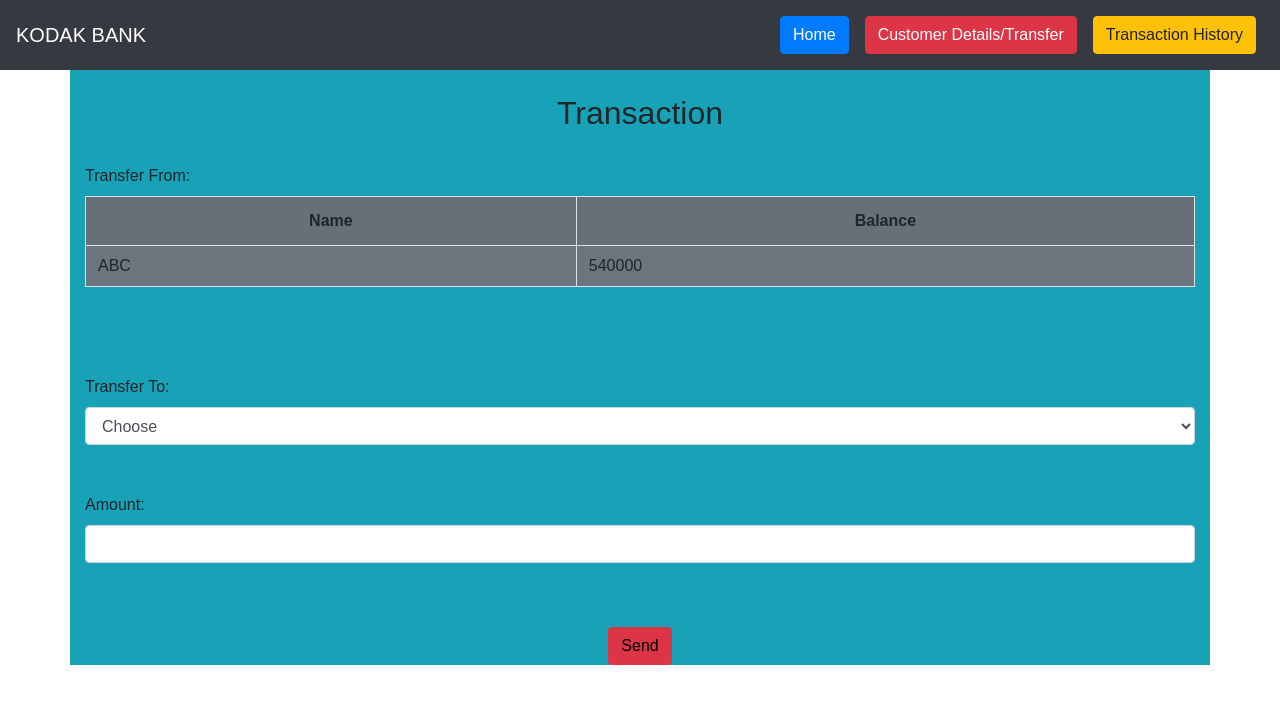
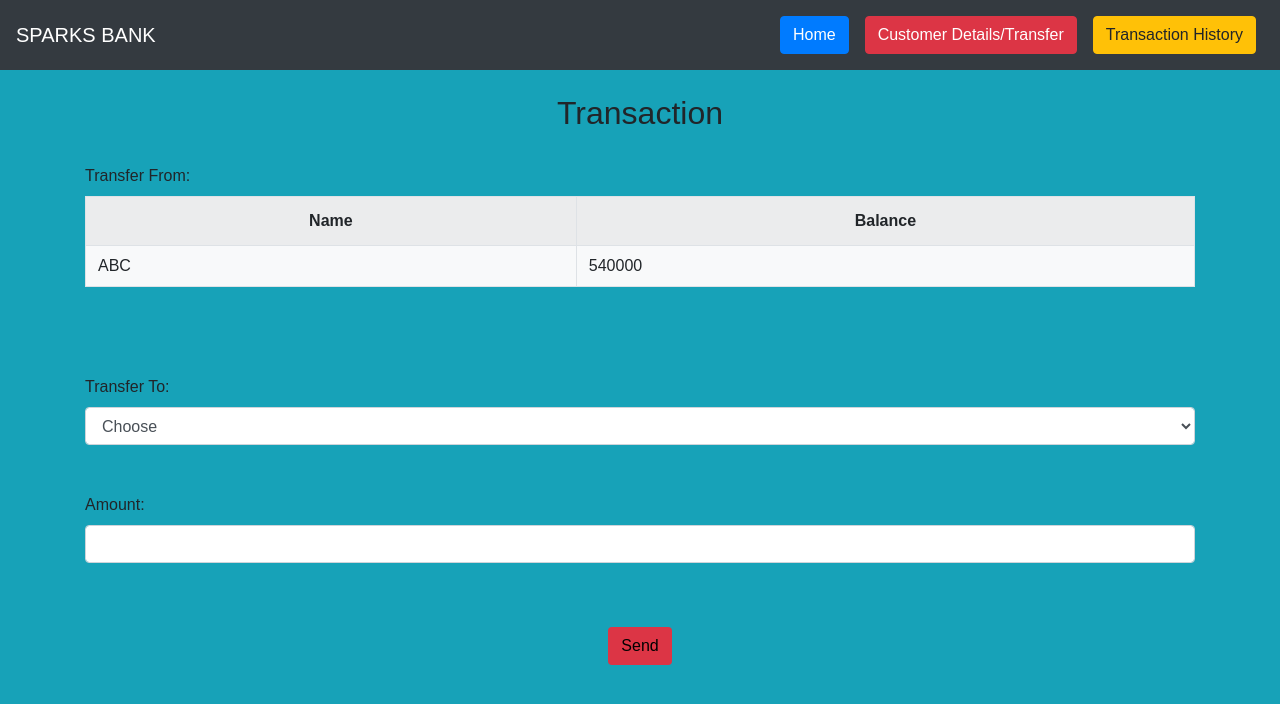
Before and after one commit to snic82/Basic-Banking-System, a PHP site: page /sendMoney.php?id=1 in a window 1280 px wide. Shown: the top 704 px of the page. Run offline with PHP 8.4, Linux system fonts and the light colour scheme; data comes from the database, SQL or seed files in the repository.

Commit message:
Banking System
Banking System

```diff
--- a/index.php
+++ b/index.php
@@ -7,7 +7,7 @@
     <link rel="stylesheet" type="text/css" href="css/style.css">
     <title>Basic Banking System</title>
   </head>
-<body>
+<body class="bg-info">
 
 <nav class="navbar navbar-expand-md navbar-dark bg-dark">
       <a class="navbar-brand" href="index.php">SPARKS BANK</a>
--- a/sendMoney.php
+++ b/sendMoney.php
@@ -77,10 +77,10 @@ if(isset($_POST['submit']))
     <link rel="stylesheet" type="text/css" href="css/style.css">
 </head>
 
-<body>
+<body class="bg-info">
 
 <nav class="navbar navbar-expand-md navbar-dark bg-dark">
-      <a class="navbar-brand" href="index.php">KODAK BANK</a>
+      <a class="navbar-brand" href="index.php">SPARKS BANK</a>
       <div class="collapse navbar-collapse" id="collapsibleNavbar">
             <ul class="navbar-nav ml-auto">
               <li class="nav-item">
@@ -112,7 +112,7 @@ if(isset($_POST['submit']))
             <form method="post" name="tcredit"><br>
         <div>
         <label>Transfer From:</label>
-            <table class="table table-striped table-condensed table-bordered bg-secondary">
+            <table class="table table-striped table-condensed table-bordered bg-light">
                 <tr>
                     <th class="text-center">Name</th>
                     <th class="text-center">Balance</th>
--- a/transactionhistory.php
+++ b/transactionhistory.php
@@ -8,7 +8,7 @@
     <link rel="stylesheet" type="text/css" href="css/style.css">
 </head>
 
-<body>
+<body class="bg-info">
 
 <nav class="navbar navbar-expand-md navbar-dark bg-dark">
       <a class="navbar-brand" href="index.php">SPARKS BANK</a>
--- a/transfermoney.php
+++ b/transfermoney.php
@@ -7,7 +7,7 @@
     <link rel="stylesheet" href="https://maxcdn.bootstrapcdn.com/bootstrap/4.0.0/css/bootstrap.min.css" integrity="sha384-Gn5384xqQ1aoWXA+058RXPxPg6fy4IWvTNh0E263XmFcJlSAwiGgFAW/dAiS6JXm" crossorigin="anonymous">
     <link rel="stylesheet" type="text/css" href="css/style.css">
 </head>
-<body>
+<body class="bg-info">
 <?php
     include 'config.php';
     $sql = "SELECT * FROM users";
--- a/userdetail.php
+++ b/userdetail.php
@@ -12,10 +12,10 @@ include 'config.php';
     <link rel="stylesheet" type="text/css" href="css/style.css">
 </head>
 
-<body>
+<body class="bg-info">
 
 <nav class="navbar navbar-expand-md navbar-dark bg-dark">
-      <a class="navbar-brand" href="index.php">KODAK BANK</a>
+      <a class="navbar-brand" href="index.php">SPARKS BANK</a>
       <div class="collapse navbar-collapse" id="collapsibleNavbar">
             <ul class="navbar-nav ml-auto">
               <li class="nav-item">
@@ -31,7 +31,7 @@ include 'config.php';
           </div>
 </nav>
 
-	<div class="container">
+	<div class="container bg-light">
         <h2 class="text-center pt-4">ACCOUNT DETAILS</h2>
             <?php
                 include 'config.php';
```
